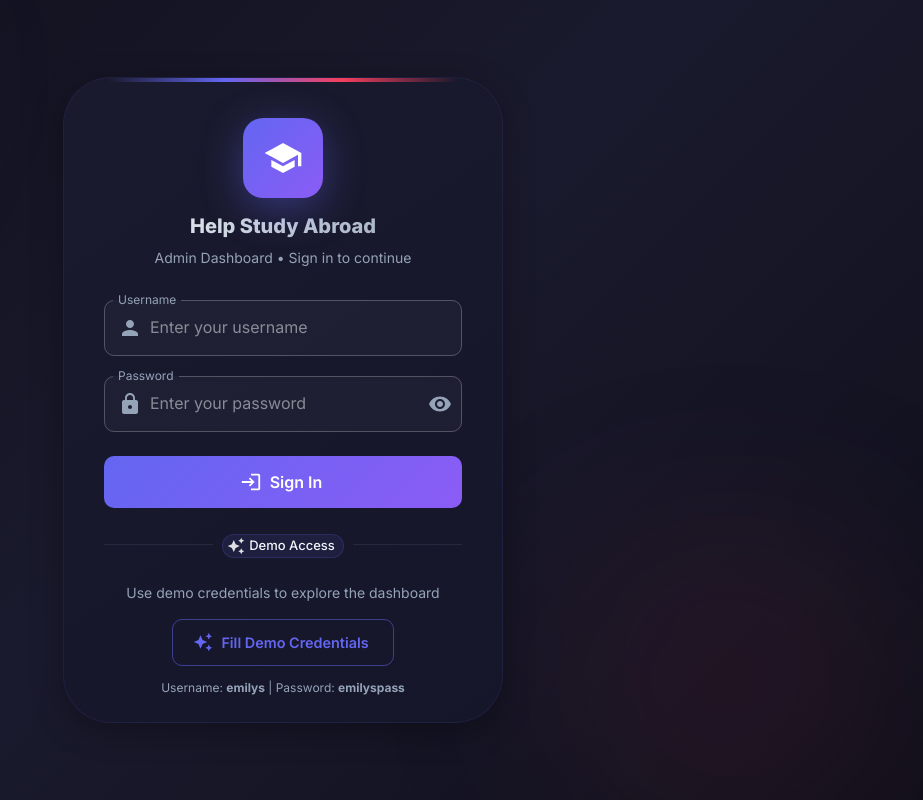
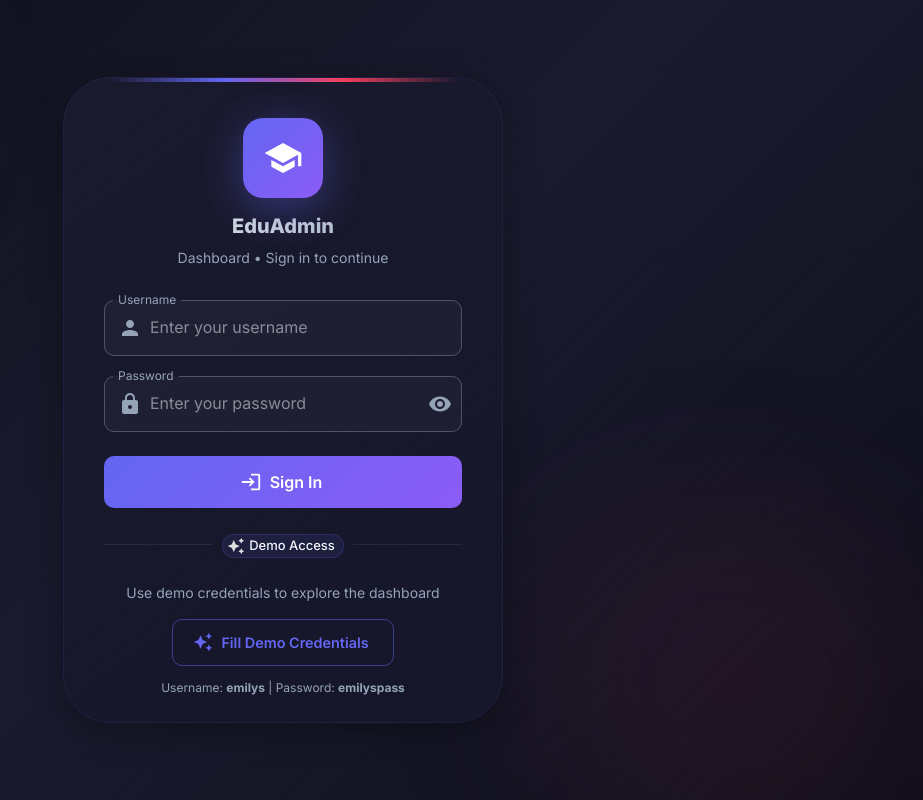
Before and after one commit to zeridexcom/eduadmin, a Next.js app: page /login in a window 1280 px wide. Shown: the whole page, without its empty margins (357-1280 px from the left). Built offline with nearby package versions, Linux system fonts and the light colour scheme; no server answers.

Commit message:
Rebrand to EduAdmin

```diff
--- a/src/app/layout.js
+++ b/src/app/layout.js
@@ -6,8 +6,8 @@ import './globals.css';
 const inter = Inter({ subsets: ['latin'] });
 
 export const metadata = {
-  title: 'Help Study Abroad - Admin Dashboard',
-  description: 'Admin dashboard for managing users and products',
+  title: 'EduAdmin - Dashboard',
+  description: 'Modern admin dashboard for managing users and products',
 };
 
 export default function RootLayout({ children }) {
--- a/src/app/login/page.js
+++ b/src/app/login/page.js
@@ -201,10 +201,10 @@ export default function LoginPage() {
                                 mb: 1,
                             }}
                         >
-                            Help Study Abroad
+                            EduAdmin
                         </Typography>
                         <Typography color="text.secondary" variant="body2">
-                            Admin Dashboard • Sign in to continue
+                            Dashboard • Sign in to continue
                         </Typography>
                     </Box>
 
```
Also changed, not shown: src/app/dashboard/layout.js (+8 -7 lines), 1 other file (tests, documents, lock files or other folders).
